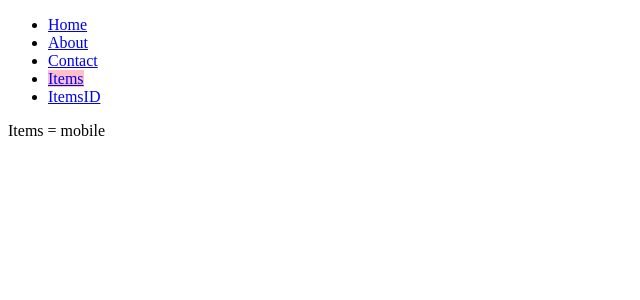
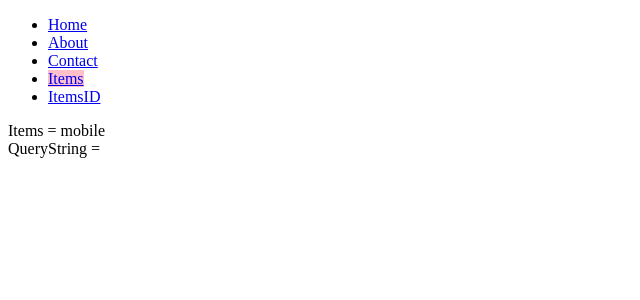
Before and after one commit to ashishworkspace/react-routing, a React (Create React App) app: page /items/mobile in a window 1280 px wide. Shown: the top 300 px of the page, without its empty margins (0-640 px from the left). Built offline with nearby package versions, Linux system fonts and the light colour scheme.

Commit message:
concept of queryString

```diff
--- a/src/components/pages/Items.jsx
+++ b/src/components/pages/Items.jsx
@@ -1,12 +1,16 @@
-import React from 'react'
-import { useParams } from 'react-router-dom'
-
+import React from "react";
+import { useParams, useSearchParams } from "react-router-dom";
 
 const Items = () => {
-  const {category} = useParams();
+  const { category } = useParams();
+  const [searchParams, setSearchParams] = useSearchParams();
+  console.log(searchParams)
   return (
-    <div>Items = {category}</div>
-  )
-}
+    <>
+      <div>Items = {category}</div>
+      <div>QueryString = {searchParams.get('price')}</div>
+    </>
+  );
+};
 
-export default Items
+export default Items;
```
